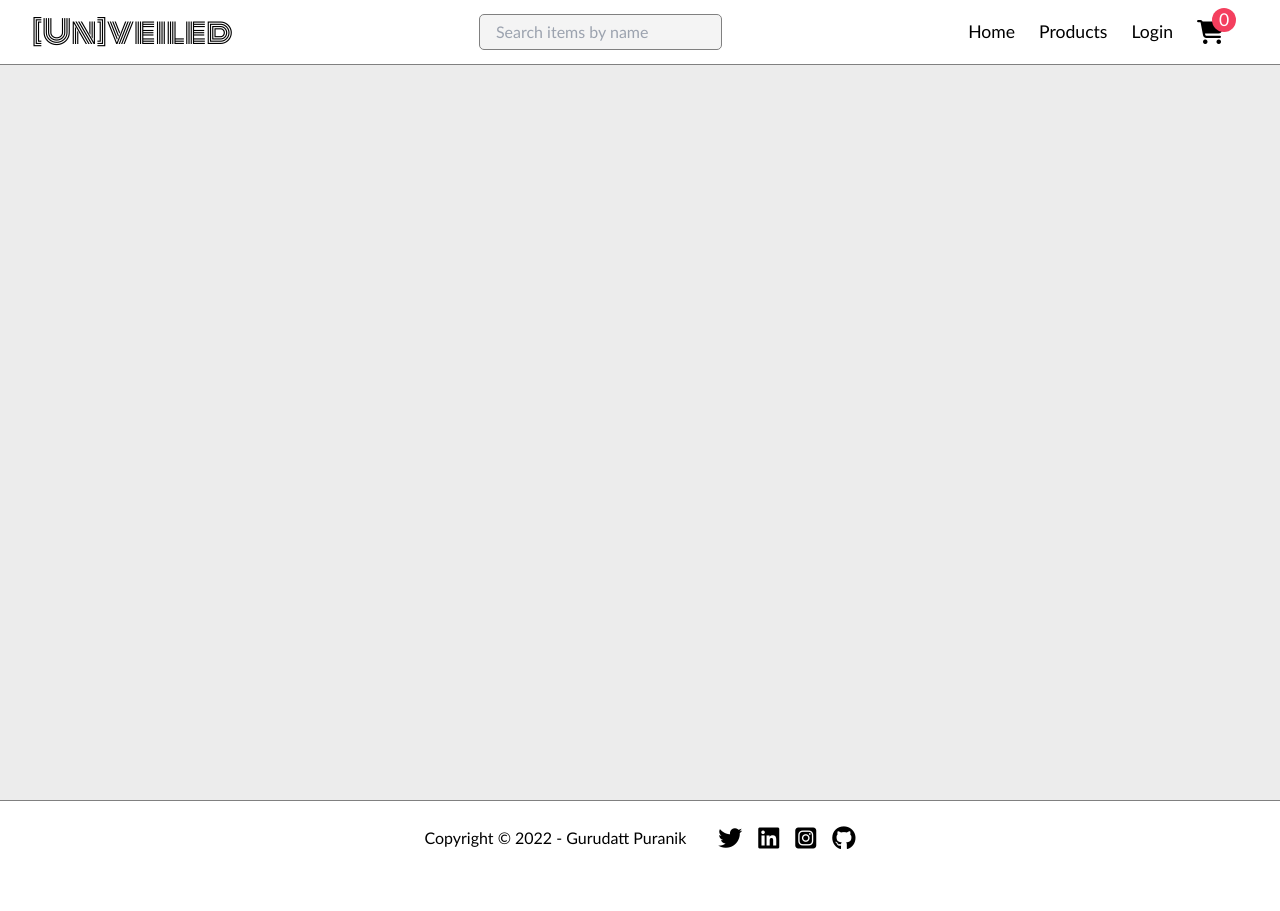
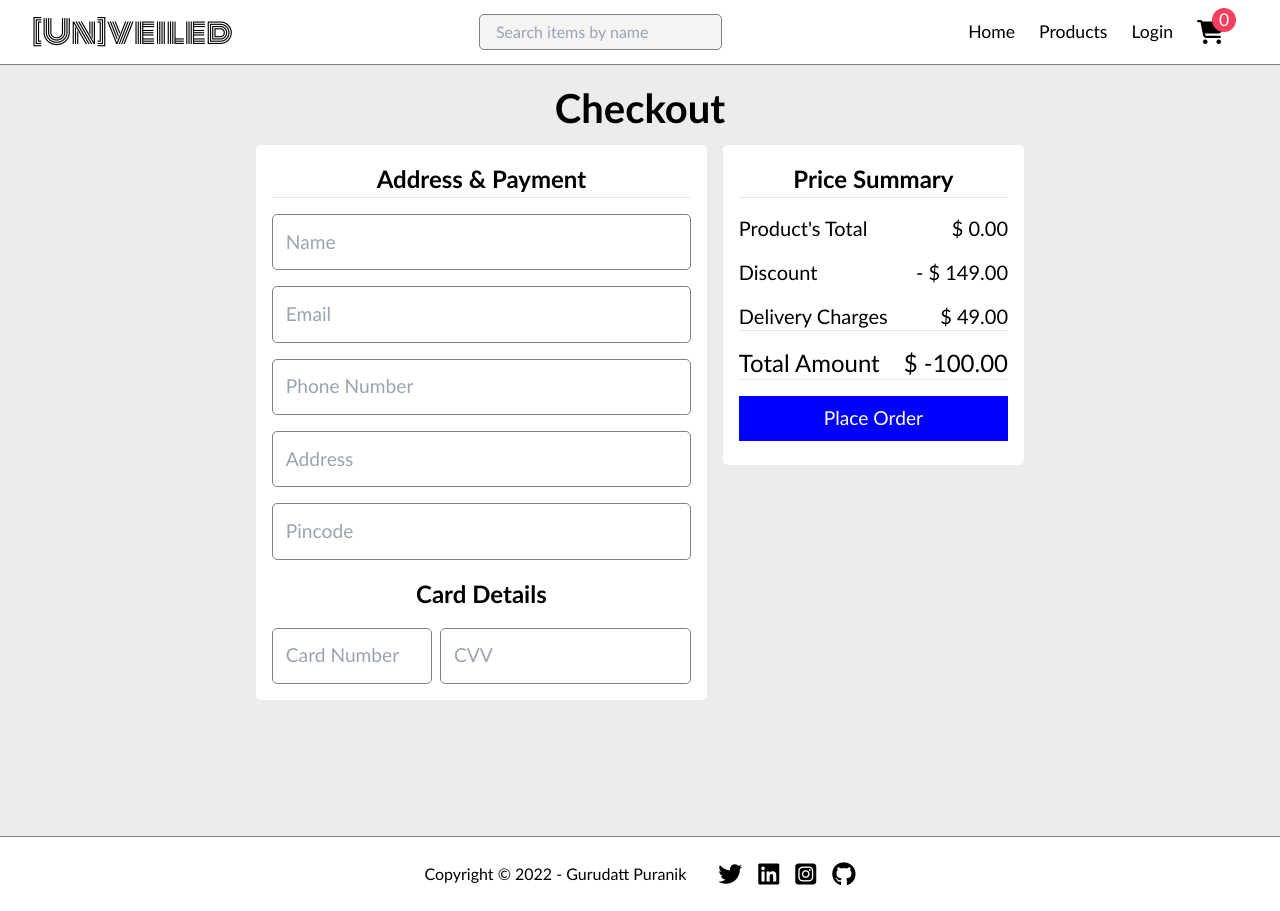
Before and after one commit to gurudattpuranik25/unveiled-ECommerce-app, a React (Create React App) app: page /address in a window 1280 px wide. Before the commit the page ends 875 px from the top, so only its background shows below. Built offline with nearby package versions, Linux system fonts and the light colour scheme; no server answers; the database is empty; a web font is replaced by a local one.

Commit message:
added user Image in to navbar

```diff
--- a/package.json
+++ b/package.json
@@ -13,6 +13,7 @@
     "react-redux": "^8.0.2",
     "react-router-dom": "^6.3.0",
     "react-scripts": "5.0.1",
+    "redux-persist": "^6.0.0",
     "web-vitals": "^2.1.4"
   },
   "scripts": {
--- a/src/App.js
+++ b/src/App.js
@@ -8,6 +8,8 @@ import Context from "./components/Context";
 import ProductPage from "./components/ProductPage";
 import Home from "./components/Home";
 import Footer from "./components/Footer";
+import Address from "./components/Address";
+import Login from "./components/Login";
 
 function App() {
   return (
@@ -20,6 +22,8 @@ function App() {
             <Route path="/products" element={<Products />} />
             <Route path="/cart" element={<Cart />} />
             <Route path={`/productPage/:productId`} element={<ProductPage />} />
+            <Route path={"/address"} element={<Address />} />
+            <Route path={"/login"} element={<Login />} />
           </Routes>
         </div>
         <Footer />
--- a/src/components/Address.css
+++ b/src/components/Address.css
@@ -0,0 +1,67 @@
+.cart__container {
+  padding: 4.5rem 0;
+  width: 60%;
+  margin: auto;
+  min-height: 100vh;
+}
+
+.cart__heading {
+  font-size: 2.5rem;
+  padding: 0.4rem 0;
+  font-weight: 700;
+  text-align: center;
+}
+
+.cart__grid {
+  display: flex;
+  gap: 1rem;
+}
+
+.cart__items {
+  width: 60%;
+  display: flex;
+  flex-direction: column;
+  gap: 1rem;
+}
+
+.address__section {
+  background-color: white;
+  border-radius: 5px;
+  padding: 1rem;
+}
+
+.address__section h1 {
+  font-size: 1.5rem;
+  font-weight: 700;
+  text-align: center;
+}
+
+.address__form {
+  display: flex;
+  gap: 1rem;
+  flex-direction: column;
+  padding-top: 1rem;
+}
+
+.address__form input {
+  border: 1px solid gray;
+  border-radius: 5px;
+  padding: 0.8rem;
+  font-size: 1.2rem;
+}
+
+.summary {
+  font-size: 1.5rem;
+  padding: 2rem;
+  text-align: center;
+}
+
+.card__details {
+  display: flex;
+  justify-content: space-between;
+}
+
+.card__number {
+  width: 85%;
+  margin-right: 0.5rem;
+}
--- a/src/components/Address.js
+++ b/src/components/Address.js
@@ -0,0 +1,151 @@
+import React, { useEffect, useState } from "react";
+import { useSelector } from "react-redux";
+import { Link } from "react-router-dom";
+import "./Address.css";
+
+function Address() {
+  const [formData, setFormData] = useState({
+    name: "",
+    email: "",
+    phoneNumber: "",
+    address: "",
+    pincode: "",
+    cardNumber: "",
+    cvv: "",
+  });
+
+  const [summary, setSummary] = useState("");
+
+  const handleChange = (e) => {
+    setFormData((prevFormData) => {
+      return {
+        ...prevFormData,
+        [e.target.name]: e.target.value,
+      };
+    });
+  };
+
+  const handleOrders = (formData) => {
+    if (
+      (formData.name === "" ||
+        formData.email === "" ||
+        formData.phoneNumber === "",
+      formData.address === "",
+      formData.pincode === "")
+    ) {
+      alert("Please enter correct address");
+    } else {
+      setSummary(
+        `Payment successful 😇.Your shipment will be delivered to ${formData.name}, ${formData.address} - ${formData.pincode}. `
+      );
+    }
+  };
+
+  const cartItems = useSelector((state) => state.cart.cartArray);
+
+  const [total, setTotal] = useState(0);
+
+  useEffect(() => {
+    setTotal(cartItems.reduce((acc, cur) => acc + cur.quantity * cur.price, 0));
+  }, [cartItems]);
+  return (
+    <div className="order__container">
+      <h1 className=" order__heading ">Checkout</h1>
+
+      <div className=" order__grid">
+        <div className="order__items">
+          <div className="address__section">
+            <h1>Address & Payment</h1>
+            <hr />
+            <form className="address__form">
+              <input
+                type="text"
+                name="name"
+                placeholder="Name"
+                onChange={handleChange}
+                required
+              />
+              <input
+                type="email"
+                name="email"
+                placeholder="Email"
+                onChange={handleChange}
+              />
+              <input
+                type="tel"
+                name="phoneNumber"
+                pattern="[1-9]{1}[0-9]{9}"
+                placeholder="Phone Number"
+                onChange={handleChange}
+                required
+              />
+              <input
+                type="text"
+                name="address"
+                placeholder="Address"
+                onChange={handleChange}
+                required
+              />
+              <input
+                type="text"
+                name="pincode"
+                placeholder="Pincode"
+                onChange={handleChange}
+                required
+              />
+              <h1>Card Details</h1>
+              <div className="card__details">
+                <input
+                  type="text"
+                  name="cardNumber"
+                  placeholder="Card Number"
+                  onChange={handleChange}
+                  required
+                  className=" card__number"
+                />
+                <input
+                  type="text"
+                  name="cvv"
+                  placeholder="CVV"
+                  onChange={handleChange}
+                  required
+                />
+              </div>
+            </form>
+          </div>
+        </div>
+        <div className="price__summary">
+          <h1>Price Summary</h1>
+          <hr />
+          <div className=" flex justify-between pt-4 text-xl">
+            <p> Product's Total</p>
+            <p>$ {total}.00</p>
+          </div>
+          <div className=" flex justify-between pt-4 text-xl">
+            <p>Discount</p>
+            <p>- $ 149.00</p>
+          </div>
+          <div className=" flex justify-between pt-4 text-xl">
+            <p>Delivery Charges</p>
+            <p>$ 49.00</p>
+          </div>
+          <hr />
+          <div className=" flex justify-between pt-4 text-2xl">
+            <p>Total Amount</p>
+            <p>$ {total - 100}.00</p>
+          </div>
+          <hr />
+          <div
+            className=" checkout__btn"
+            onClick={() => handleOrders(formData)}
+          >
+            <Link to="/address">Place Order</Link>
+          </div>
+        </div>
+      </div>
+      <div className="summary">{summary}</div>
+    </div>
+  );
+}
+
+export default Address;
--- a/src/components/Cart.css
+++ b/src/components/Cart.css
@@ -1,23 +1,23 @@
-.cart__container {
+.order__container {
   padding: 4.5rem 0;
   width: 60%;
   margin: auto;
   min-height: 100vh;
 }
 
-.cart__heading {
+.order__heading {
   font-size: 2.5rem;
   padding: 0.4rem 0;
   font-weight: 700;
   text-align: center;
 }
 
-.cart__grid {
+.order__grid {
   display: flex;
   gap: 1rem;
 }
 
-.cart__items {
+.order__items {
   width: 60%;
   display: flex;
   flex-direction: column;
--- a/src/components/Cart.js
+++ b/src/components/Cart.js
@@ -11,13 +11,13 @@ import "./Cart.css";
 function Cart() {
   const cartItems = useSelector((state) => state.cart.cartArray);
 
+  const user = useSelector((state) => state.user);
+
   const [total, setTotal] = useState(0);
 
   useEffect(() => {
     setTotal(cartItems.reduce((acc, cur) => acc + cur.quantity * cur.price, 0));
   }, [cartItems]);
-
-  console.log(cartItems);
 
   const dispatch = useDispatch();
 
@@ -93,7 +93,9 @@ function Cart() {
             </div>
             <hr />
             <div className=" checkout__btn">
-              <Link to="">Proceed to Checkout</Link>
+              <Link to={user.userName === null ? "/login" : "/address"}>
+                Proceed to Checkout
+              </Link>
             </div>
           </div>
         </div>
--- /dev/null
+++ b/src/components/Login.css
@@ -0,0 +1,21 @@
+.login__container {
+  padding: 20rem 0;
+  display: flex;
+  justify-content: center;
+}
+
+.login__btn {
+  display: flex;
+  justify-content: center;
+  align-items: center;
+  font-size: 2rem;
+  gap: 1rem;
+  border: 1px solid black;
+  border-radius: 5px;
+  padding: 0 1rem;
+}
+
+.google__logo {
+  width: 2.5rem;
+  height: 2.5rem;
+}
--- /dev/null
+++ b/src/components/Login.js
@@ -0,0 +1,16 @@
+import React from "react";
+import google from "../images/google.png";
+import "./Login.css";
+
+function Login() {
+  return (
+    <div className="login__container">
+      <button className="login__btn">
+        <img className="google__logo" src={google} alt="" />
+        <span>Sign in with Google</span>
+      </button>
+    </div>
+  );
+}
+
+export default Login;
--- a/src/components/Navbar.css
+++ b/src/components/Navbar.css
@@ -47,3 +47,16 @@
   top: -12px;
   left: -12px;
 }
+
+.user__details {
+  display: flex;
+  justify-content: center;
+  align-items: center;
+  gap: 1rem;
+}
+
+.user__details img {
+  width: 2.5rem;
+  height: 2.5rem;
+  border-radius: 50%;
+}
--- a/src/features/UserSlice.js
+++ b/src/features/UserSlice.js
@@ -3,6 +3,7 @@ import { createSlice } from "@reduxjs/toolkit";
 const initialState = {
   userName: null,
   userEmail: null,
+  userImage: null,
 };
 
 const UserSlice = createSlice({
@@ -12,10 +13,12 @@ const UserSlice = createSlice({
     setActiveUser: (state, action) => {
       state.userName = action.payload.userName;
       state.userEmail = action.payload.userEmail;
+      state.userImage = action.payload.userImage;
     },
     setUserLogoutState: (state) => {
       state.userName = null;
       state.userEmail = null;
+      state.userImage = null;
     },
   },
 });
@@ -24,5 +27,6 @@ export const { setActiveUser, setUserLogoutState } = UserSlice.actions;
 
 export const selectUserName = (state) => state.user.userName;
 export const selectUserEmail = (state) => state.user.userEmail;
+export const selectUserImage = (state) => state.user.userImage;
 
 export default UserSlice.reducer;
```
Also changed, not shown: src/components/Navbar.js (+28 -26 lines), src/images/google.png (added), 1 other file (tests, documents, lock files or other folders).
